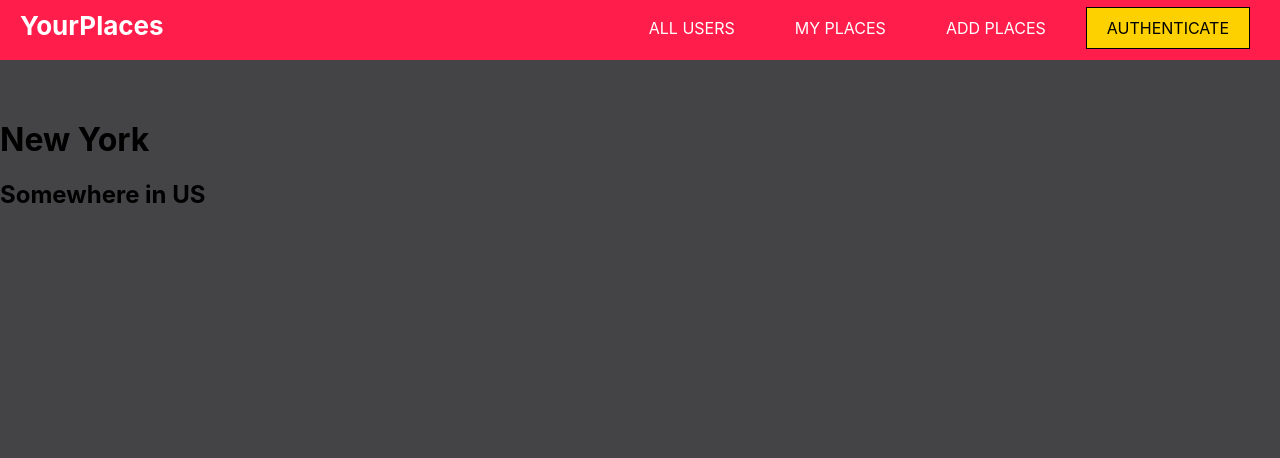
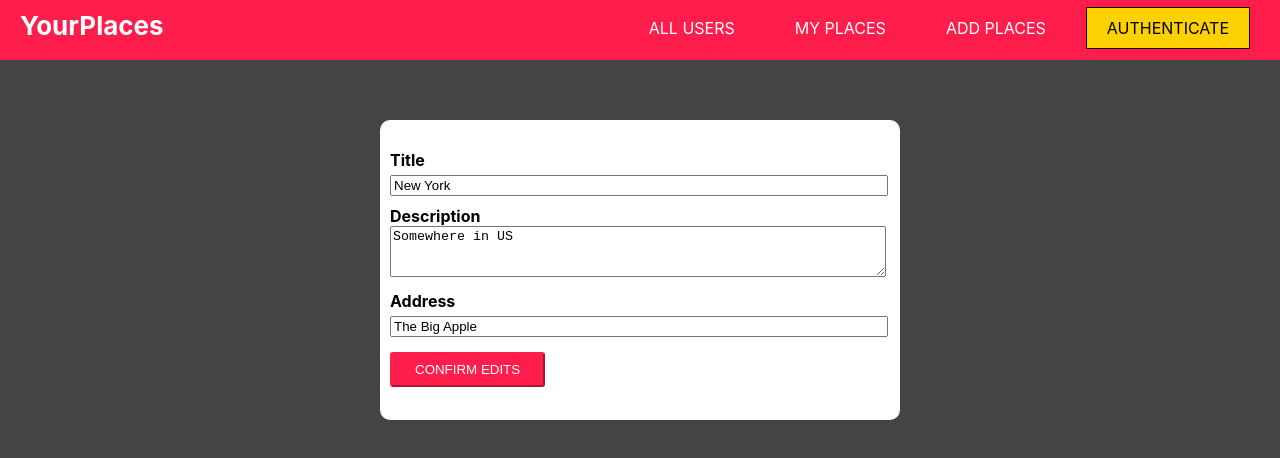
Before and after one commit to G3nK3n/MERN_Projects, a React (Create React App) app in the folder react-login/: page /addplaces/u1 in a window 1280 px wide. Shown: the top 458 px of the page. Built offline with nearby package versions, Linux system fonts and the light colour scheme.

Commit message:
Added form for EditPlace

```diff
--- a/react-login/src/Components/Places/EditPlace.js
+++ b/react-login/src/Components/Places/EditPlace.js
@@ -1,25 +1,100 @@
-import React from "react";
+import React, { useState } from "react";
+import classes from './EditPlace.module.css';
 
 import { useParams } from "react-router-dom";
 
+
+import Button from 'react-bootstrap/Button';
+import Forms from 'react-bootstrap/Form';
+
 const EditPlace = () => {
+
+
+    const [form, setForm] = useState({})
+    const [errors, setErrors] = useState({})
+
+    const setField = (field, value) => {
+        setForm({
+            ...form,
+            [field]:value
+        })
+
+        //If there are no errors while onChanging, then set errors object to null
+        if(!!errors[field]) {
+            setErrors({
+                ...errors,
+                [field]:null
+            })
+        }
+    }
+
+    const validateForm = () => {
+        const {title, description, address} = form;
+
+        const  newErrors = {}
+
+        if(!title || title === '') {
+            newErrors.title = "Please enter a title";
+        }
+
+        if(!description || description === '') {
+            newErrors.description = "Please enter a description";
+        }
+
+        if(!address || address ==='') {
+            newErrors.address = "Please enter an address";
+        }
+
+        return newErrors;
+
+    }
+
+    const handleSubmit  = (e, t) => {
+        e.preventDefault();
+
+        const formErrors = validateForm();
+
+        //If there are errors, then set the erros object
+        if(Object.keys(formErrors).length > 0) {
+            setErrors(formErrors);
+        }
+        else {
+
+            t.title = form.title;
+            t.address = form.address;
+            t.description = form.description;
+            console.log(form)
+        }
+
+
+    }
 
     const placeId = useParams().placeid;
 
-    //Dummy users for now
     const DUMMY_PLACES=[
         {
             id: 'p1',
             place: 'New York',
             address: 'Somewhere in US',
+            description:  'The Big Apple',
             creator: 'u1'
         },
         {
             id: 'p2',
             place: 'Montreal',
             address: 'Somewhere in Canada',
+            description: 'Home of Poutine',
             creator: 'u2'
         }
+        //DOES NOT WORK YET WITH MULTIPLE PLACE ID WITH SAME CREATOR
+
+        // {
+        //     id: 'p3',
+        //     place: 'Tokyo',
+        //     address: 'Somewhere in Japan',
+        //     description:  'Land of the Rising Sun',
+        //     creator: 'u1'
+        // }
     ];
 
     const filterEditPlace = DUMMY_PLACES.filter(eachPlace => eachPlace.creator === placeId);
@@ -33,11 +108,45 @@ const EditPlace = () => {
         )
     }
 
-    //ADD A DESCRIPTION IN HOME BEFORE OUTPUTTING IT HERE
+    //CANT SUBMIT EDIT BECAUSE WE HAVE NO BACKEND YET
+    //FIX THIS
     return(
         <div>
-            <h1>{filterEditPlace.map((t) => t.place)}</h1>
-            <h2>{filterEditPlace.map((t) => t.address)}</h2>
+            {filterEditPlace.map((t) => {
+                return(
+                    <div key={t.id} className={classes.Form}>
+                        <Forms>
+                            <Forms.Group className={classes.Name} controlId="formBasicName">
+                                <Forms.Label>Title</Forms.Label> <br />
+                                <Forms.Control value={t.place} onChange={(e) => setField('title', e.target.value)} isInvalid={!!errors.title} name="title" required type="name" />
+                            </Forms.Group>
+                            <Forms.Control.Feedback type='invalid'>
+                                {errors.title}
+                            </Forms.Control.Feedback>
+                            <Forms.Group className={classes.Description} controlId="formBasicDescription">
+                                <Forms.Label>Description</Forms.Label> <br />
+                                <Forms.Control value={t.address} onChange={(e) => setField('description', e.target.value)} isInvalid={!!errors.description} name="description" required as="textarea" type="description" rows={3} />
+                            </Forms.Group>
+                            <Forms.Control.Feedback type='invalid'>
+                                {errors.description}
+                            </Forms.Control.Feedback>
+                            <Forms.Group className={classes.Password} controlId="formBasicAddress">
+                                <Forms.Label>Address</Forms.Label> <br />
+                                <Forms.Control value={t.description} onChange={(e) => setField('address', e.target.value)} isInvalid={!!errors.address} name="address" required type="address" />
+                            </Forms.Group>
+                            <Forms.Control.Feedback type='invalid'>
+                                {errors.address}
+                            </Forms.Control.Feedback>
+                            <div className={classes.ButtonGroup}>
+                                <Button onClick={(e) => handleSubmit(e, t)} className={classes.SignupButton} variant="primary" type="button">
+                                    Confirm Edits
+                                </Button>
+                                <br />
+                            </div>
+                        </Forms>
+                    </div>
+                )
+            })}
         </div>
     )
 }
--- /dev/null
+++ b/react-login/src/Components/Places/EditPlace.module.css
@@ -0,0 +1,80 @@
+.Form {
+    margin:auto;
+    background-color: white;
+    width:500px;
+    height: 280px;
+    border-radius: 10px;
+    padding: 10px;
+
+}
+
+.Form form {
+    margin-top: 20px;
+}
+
+/* -- */
+
+.LoginText {
+    text-align: center;
+    padding: 15px 0px;
+    border-bottom: 1px solid black;
+}
+
+/* -- */
+
+.Name label {
+    font-weight: bold;
+}
+
+.Description, .Password {
+    font-weight: bold;
+}
+
+.Name input, .Description textarea, .Password input {
+    width: 98%;
+}
+
+.Name input, .Description input, .Password input {
+    margin-top: 5px;
+}
+
+.Password, .Description {
+    margin-top: 10px;
+}
+
+.NameText {
+    height: 30px;
+}
+
+.NameText p {
+    color:#ff1d4b;
+}
+
+/* -- */
+
+.ButtonGroup {
+    margin-top: 15px;
+}
+
+.SignupButton {
+    padding: 8px 23px;
+    text-transform: uppercase;
+
+    /* border: none; */
+    border-color: #ff1d4b;
+
+    border-radius: 3px;
+    background: #ff1d4b;
+    color: white;
+    cursor: pointer;
+}
+
+.SwitchLoginButton {
+    margin-top: 10px;
+    padding: 8px 30px;
+    text-transform: uppercase;
+    background: white;
+    color: #ff1d4b;
+    border-color: #ff1d4b;
+    border-radius: 5px;
+}
--- a/react-login/src/Components/Places/HomePlace.js
+++ b/react-login/src/Components/Places/HomePlace.js
@@ -12,12 +12,14 @@ const AddPlaces = () => {
             id: 'p1',
             place: 'New York',
             address: 'Somewhere in US',
+            description:  'The Big Apple',
             creator: 'u1'
         },
         {
             id: 'p2',
             place: 'Montreal',
             address: 'Somewhere in Canada',
+            description: 'Home of Poutine',
             creator: 'u2'
         }
     ];
--- a/react-login/src/Components/Places/PlaceItem.js
+++ b/react-login/src/Components/Places/PlaceItem.js
@@ -8,6 +8,7 @@ const PlaceItem = (props) => {
     return(
         <div className={classes.PlaceItem}>
             <h1>{props.place}</h1>
+            <p>{props.description}</p>
             <p>{props.address}</p>
             <p>{props.creator}</p>
             <Link to={`/addplaces/${props.creator}`}>Edit</Link>
--- a/react-login/src/Components/Places/PlaceItem.module.css
+++ b/react-login/src/Components/Places/PlaceItem.module.css
@@ -1,6 +1,6 @@
 .PlaceItem {
     width: 500px;
-    height: 180px;
+    height: 220px;
     background: white;
     margin: auto;
     text-align: center;
--- a/react-login/src/Components/Places/PlaceList.js
+++ b/react-login/src/Components/Places/PlaceList.js
@@ -15,7 +15,7 @@ const PlaceList = (props) => {
         <div>
             <ul>
                 {props.items.map(eachPlace => {
-                    return <PlaceItem key={eachPlace.id} id={eachPlace.id} place={eachPlace.place} address={eachPlace.address} creator={eachPlace.creator}/>
+                    return <PlaceItem key={eachPlace.id} id={eachPlace.id} place={eachPlace.place} description={eachPlace.description} address={eachPlace.address} creator={eachPlace.creator}/>
                 })}
             </ul>
         </div>
```
